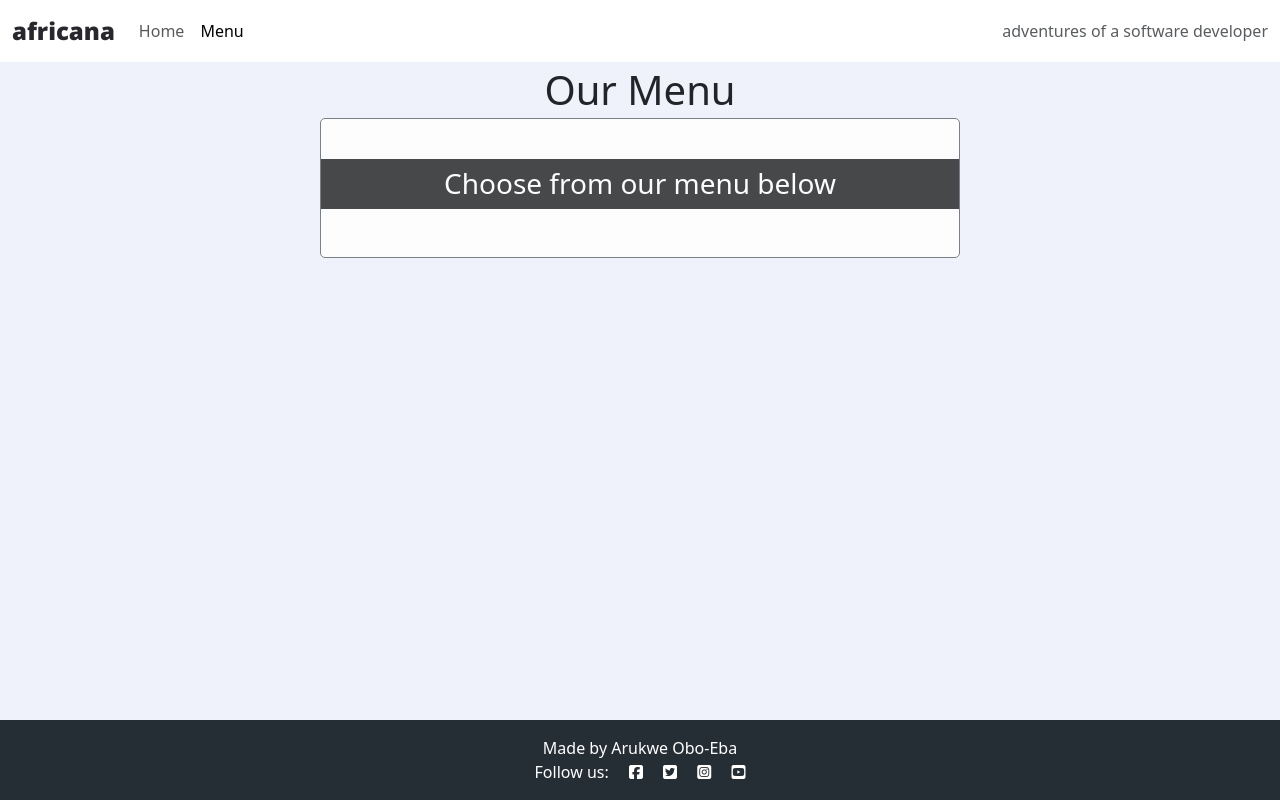
After one commit to osaroo3/django_restaurant_ci_project4, a Django app: page /menu/ in a window 1280 px wide. The commit adds this page. Run offline with Django 4.2, Linux system fonts and the light colour scheme; data that the repository does not hold is empty.

Commit message:
create the menu page with styling and add it to the navbar

```diff
--- a/eatery/templates/eatery/index.html
+++ b/eatery/templates/eatery/index.html
@@ -1,4 +1,5 @@
 {% extends "base.html" %}
+{% load static %}
 
 {% block content %}
 
--- /dev/null
+++ b/eatery/templates/eatery/menu.html
@@ -0,0 +1,31 @@
+{% extends "base.html" %}
+{% load static %}
+
+{% block content %}
+
+<div class="menu-page">
+
+    <h1 class="menu-title mt-1 mb-1 text-center">Our Menu</h1>
+    <div class="menu-contain col-xs-10 col-sm-10 col-md-6 d-flex">
+        <div class="pb-5 menu-block" id="menu-content">
+            <h3 class="title-block-menu text-center pt-2 pb-2 mb-0">Choose from our menu below</h3>
+
+            <div class="menu">
+                {% for m in menu%}
+                <div class="menu-item">
+                    <div class="text-left button-padding ml-2">
+                        <p><b>{{m.menu_name}}</b></p>
+                    </div>
+                    <div class="text-right pull-right">
+                        <a class="btn btn-light mr-2" href="#">
+                            <span>£{{m.price}}</span></a>
+                    </div>
+
+                </div>
+                {% endfor%}
+            </div>
+        </div>
+    </div>
+</div>
+
+{% endblock %}
--- a/eatery/urls.py
+++ b/eatery/urls.py
@@ -2,5 +2,6 @@ from . import views
 from django.urls import path
 
 urlpatterns = [
-    path('', views.MenuList.as_view(), name='home'),
+    path('', views.index, name='index'),
+    path('menu/', views.menu, name='menu')
 ]
--- a/eatery/views.py
+++ b/eatery/views.py
@@ -1,9 +1,16 @@
-from django.shortcuts import render
+from django.shortcuts import render, redirect, get_object_or_404
 from django.views import generic
-from .models import Menu
+from .models import Menu, Booking
 
 # Create your views here.
 
-class MenuList(generic.ListView):
-    queryset = Menu.objects.all()
-    template_name = "eatery/index.html"
+def index(request):
+    """This view renders the index.html page
+    and extends the base.html page
+    """
+    return render(request, 'eatery/index.html')
+
+def menu(request):
+    menu = Menu.objects.all()
+
+    return render(request, 'eatery/menu.html', {'menu': menu})
--- a/static/css/style.css
+++ b/static/css/style.css
@@ -20,3 +20,61 @@ body {
 .main-bg {
     background-color: #eff2fa;
 }
+
+/*** Menu page ***/
+.menu-contain {
+    width: 50%;
+    margin: 0 auto;
+    background-color: #fff;
+    opacity: 0.9;
+    border: 1px solid #6c757d;
+    border-radius: 5px;
+}
+
+.menu-block {
+    width: 100%;
+    margin-top: 5vh;
+    padding-bottom: 10px;
+}
+
+.title-block-menu {
+    background-color: #030405;
+    opacity: 0.8;
+    color: #fff;
+}
+
+
+.menu {
+    color: #000;
+}
+
+.menu-item {
+    display: inline-block;
+    width: 100%;
+    padding: 0 2px;
+    vertical-align: middle;
+    margin: 0 auto;
+    height: 4em;
+    line-height: 4em;
+    border: 1px solid #312E38;
+    border-top:0;
+}
+
+.text-right,
+.text-left {
+    display: inline-block;
+}
+
+.text-left {
+    float: left;
+    padding-left:5px;
+}
+
+.text-right {
+    float: right;
+    padding-right:5px;
+}
+
+.btn-light {
+    border: 1px solid #000;
+}
--- /dev/null
+++ b/static/js/script.js
@@ -0,0 +1 @@
+console.log("HellO, Django!");
--- a/templates/base.html
+++ b/templates/base.html
@@ -1,6 +1,6 @@
 {% load static %}
-{% url 'home' as home_url %}
-
+{% url 'index' as index_url %}
+{% url 'menu' as menu_url %}
 <!DOCTYPE html>
 <html class="h-100" lang="en">
 
@@ -21,7 +21,7 @@
         integrity="sha384-QWTKZyjpPEjISv5WaRU9OFeRpok6YctnYmDr5pNlyT2bRjXh0JMhjY6hW+ALEwIH" crossorigin="anonymous">
 
     <!-- Custom CSS -->
-    <link rel="stylesheet" href="{% static 'css/style.css' %}">
+    <link rel="stylesheet" href="{% static 'css/style.css' %}" type="text/css">
 </head>
 
 <body class="d-flex flex-column h-100 main-bg">
@@ -29,7 +29,7 @@
      <!-- Navigation -->
      <nav class="navbar navbar-expand-lg navbar-light bg-white">
         <div class="container-fluid">
-            <a class="navbar-brand" href="{% url 'home' %}"><span class="brand">africana</span></a>
+            <a class="navbar-brand" href="{% url 'index' %}"><span class="brand">africana</span></a>
             <button class="navbar-toggler" type="button" data-bs-toggle="collapse" data-bs-target="#navbarText"
                 aria-controls="navbarText" aria-expanded="false" aria-label="Toggle navigation">
                 <span class="navbar-toggler-icon"></span>
@@ -37,8 +37,11 @@
             <div class="collapse navbar-collapse" id="navbarText">
                 <ul class="navbar-nav me-auto mb-2 mb-lg-0">
                     <li class="nav-item">
-                        <a class="nav-link {% if request.path == home_url %}active{% endif %}" aria-current="page"
-                            href="#">Home</a>
+                        <a class="nav-link {% if request.path == index_url %}active" aria-current="page{% endif %}"
+                            href="{% url 'index' %}">Home</a>
+                    </li>
+                    <a class="nav-link {% if request.path == menu_url %}active" aria-current="page{% endif %}"
+                    href="{% url 'menu' %}">Menu</a>
                     </li>
 
                 </ul>
@@ -70,6 +73,7 @@
     <script src="https://cdn.jsdelivr.net/npm/bootstrap@5.3.3/dist/js/bootstrap.bundle.min.js"
         integrity="sha384-YvpcrYf0tY3lHB60NNkmXc5s9fDVZLESaAA55NDzOxhy9GkcIdslK1eN7N6jIeHz" crossorigin="anonymous">
     </script>
+     <script src="{% static 'js/script.js' %}"></script>
 </body>
 
 </html>
```
Also changed, not shown: eatery/templates/eatery/menu_list.html (deleted, +0 -20 lines), 1 other file.
